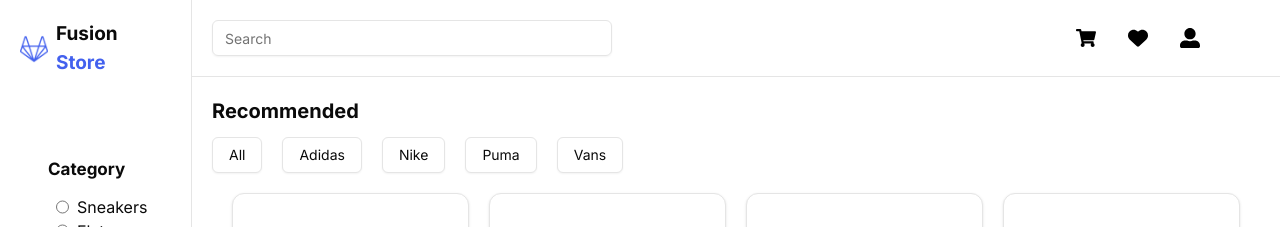
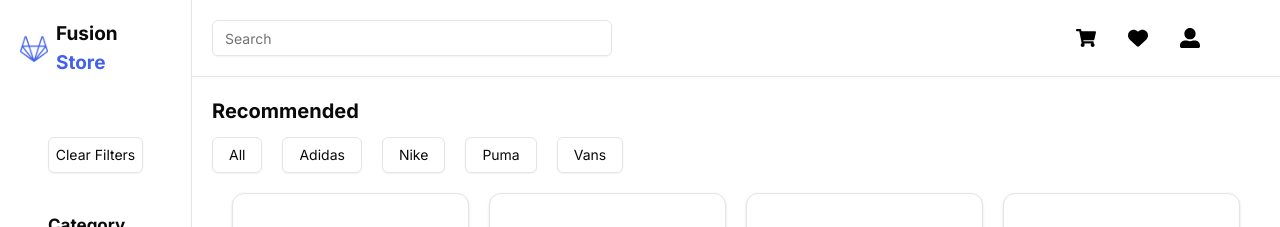
Before and after one commit to armanulhaq/fusion-store, a React (Vite) app: page / in a window 1280 px wide. Shown: the top 227 px of the page. Built offline with nearby package versions, Linux system fonts and the light colour scheme.

Commit message:
add clear filters option that clears the filters

```diff
--- a/src/App.jsx
+++ b/src/App.jsx
@@ -41,6 +41,17 @@ function App() {
         }));
     };
 
+    // ------------ Clear Filters -----------
+    const clearFilters = () => {
+        setFilters({
+            category: null,
+            color: null,
+            price: null,
+            company: null,
+        });
+        setQuery("");
+    };
+
     function filteredData(products, filters, query) {
         let filteredProducts = products;
 
@@ -81,7 +92,11 @@ function App() {
     return (
         <>
             <div className="flex">
-                <Sidebar handleChange={handleChange} />
+                <Sidebar
+                    handleChange={handleChange}
+                    clearFilters={clearFilters}
+                    filters={filters}
+                />
                 <div>
                     <Navigation
                         query={query}
--- a/src/components/Sidebar/Category.jsx
+++ b/src/components/Sidebar/Category.jsx
@@ -1,6 +1,6 @@
 import Input from "./Input";
 
-function Category({ handleChange }) {
+function Category({ handleChange, selectedCategory }) {
     return (
         <div>
             <h2 className="mt-5 mb-3 text-[17px] font-bold">Category</h2>
@@ -11,24 +11,28 @@ function Category({ handleChange }) {
                     value="sneakers"
                     title="Sneakers"
                     name="category"
+                    selectedValue={selectedCategory}
                 />
                 <Input
                     handleChange={handleChange}
                     value="flats"
                     title="Flats"
                     name="category"
+                    selectedValue={selectedCategory}
                 />
                 <Input
                     handleChange={handleChange}
                     value="sandals"
                     title="Sandals"
                     name="category"
+                    selectedValue={selectedCategory}
                 />
                 <Input
                     handleChange={handleChange}
                     value="heels"
                     title="Heels"
                     name="category"
+                    selectedValue={selectedCategory}
                 />
             </div>
         </div>
--- a/src/components/Sidebar/Colours.jsx
+++ b/src/components/Sidebar/Colours.jsx
@@ -1,6 +1,6 @@
 import Input from "./Input";
 
-const Colors = ({ handleChange }) => {
+const Colors = ({ handleChange, selectedColor }) => {
     return (
         <>
             <div>
@@ -12,6 +12,7 @@ const Colors = ({ handleChange }) => {
                     title="Black"
                     name="color"
                     color="black"
+                    selectedValue={selectedColor}
                 />
 
                 <Input
@@ -20,6 +21,7 @@ const Colors = ({ handleChange }) => {
                     title="Blue"
                     name="color"
                     color="blue"
+                    selectedValue={selectedColor}
                 />
 
                 <Input
@@ -28,6 +30,7 @@ const Colors = ({ handleChange }) => {
                     title="Red"
                     name="color"
                     color="red"
+                    selectedValue={selectedColor}
                 />
 
                 <Input
@@ -36,6 +39,7 @@ const Colors = ({ handleChange }) => {
                     title="Green"
                     name="color"
                     color="green"
+                    selectedValue={selectedColor}
                 />
 
                 <Input
@@ -44,6 +48,7 @@ const Colors = ({ handleChange }) => {
                     title="White"
                     name="color"
                     color="white"
+                    selectedValue={selectedColor}
                 />
             </div>
         </>
--- a/src/components/Sidebar/Input.jsx
+++ b/src/components/Sidebar/Input.jsx
@@ -1,4 +1,4 @@
-const Input = ({ handleChange, value, title, name, color }) => {
+const Input = ({ handleChange, value, title, name, color, selectedValue }) => {
     return (
         <label className="flex gap-2">
             <div className="checkmark" style={{ backgroundColor: color }}></div>
@@ -7,8 +7,8 @@ const Input = ({ handleChange, value, title, name, color }) => {
                 type="radio"
                 value={value}
                 name={name}
+                checked={selectedValue === value.toString()}
             />
-
             {title}
         </label>
     );
--- a/src/components/Sidebar/Price.jsx
+++ b/src/components/Sidebar/Price.jsx
@@ -1,6 +1,6 @@
 import Input from "./Input";
 
-const Price = ({ handleChange }) => {
+const Price = ({ handleChange, selectedPrice }) => {
     return (
         <>
             <div className="ml">
@@ -11,6 +11,7 @@ const Price = ({ handleChange }) => {
                         value={50}
                         title="$0 - 50"
                         name="price"
+                        selectedValue={selectedPrice}
                     />
 
                     <Input
@@ -18,6 +19,7 @@ const Price = ({ handleChange }) => {
                         value={100}
                         title="$50 - $100"
                         name="price"
+                        selectedValue={selectedPrice}
                     />
 
                     <Input
@@ -25,6 +27,7 @@ const Price = ({ handleChange }) => {
                         value={150}
                         title="$100 - $150"
                         name="price"
+                        selectedValue={selectedPrice}
                     />
 
                     <Input
@@ -32,6 +35,7 @@ const Price = ({ handleChange }) => {
                         value={200}
                         title="Over $150"
                         name="price"
+                        selectedValue={selectedPrice}
                     />
                 </div>
             </div>
--- a/src/components/Sidebar/Sidebar.jsx
+++ b/src/components/Sidebar/Sidebar.jsx
@@ -1,8 +1,9 @@
 import Category from "./Category";
 import Colours from "./Colours";
 import Price from "./Price";
+import { Button } from "@/components/ui/button";
 
-const Sidebar = ({ handleChange }) => {
+const Sidebar = ({ handleChange, clearFilters, filters }) => {
     return (
         <div className="hidden md:block border-r lg:block w-[15%] h-[100vh]">
             <div className="flex gap-2   items-center p-5 z-20 ">
@@ -12,9 +13,25 @@ const Sidebar = ({ handleChange }) => {
                 </div>
             </div>
             <div className="w-full flex flex-col mt-10 md:px-7 lg:px-12">
-                <Category handleChange={handleChange} />
-                <Price handleChange={handleChange} />
-                <Colours handleChange={handleChange} />
+                <Button
+                    variant="outline"
+                    onClick={clearFilters}
+                    className="mb-5 hover:bg-black hover:text-white"
+                >
+                    Clear Filters
+                </Button>
+                <Category
+                    handleChange={handleChange}
+                    selectedCategory={filters.category}
+                />
+                <Price
+                    handleChange={handleChange}
+                    selectedPrice={filters.price}
+                />
+                <Colours
+                    handleChange={handleChange}
+                    selectedColor={filters.color}
+                />
             </div>
         </div>
     );
```
